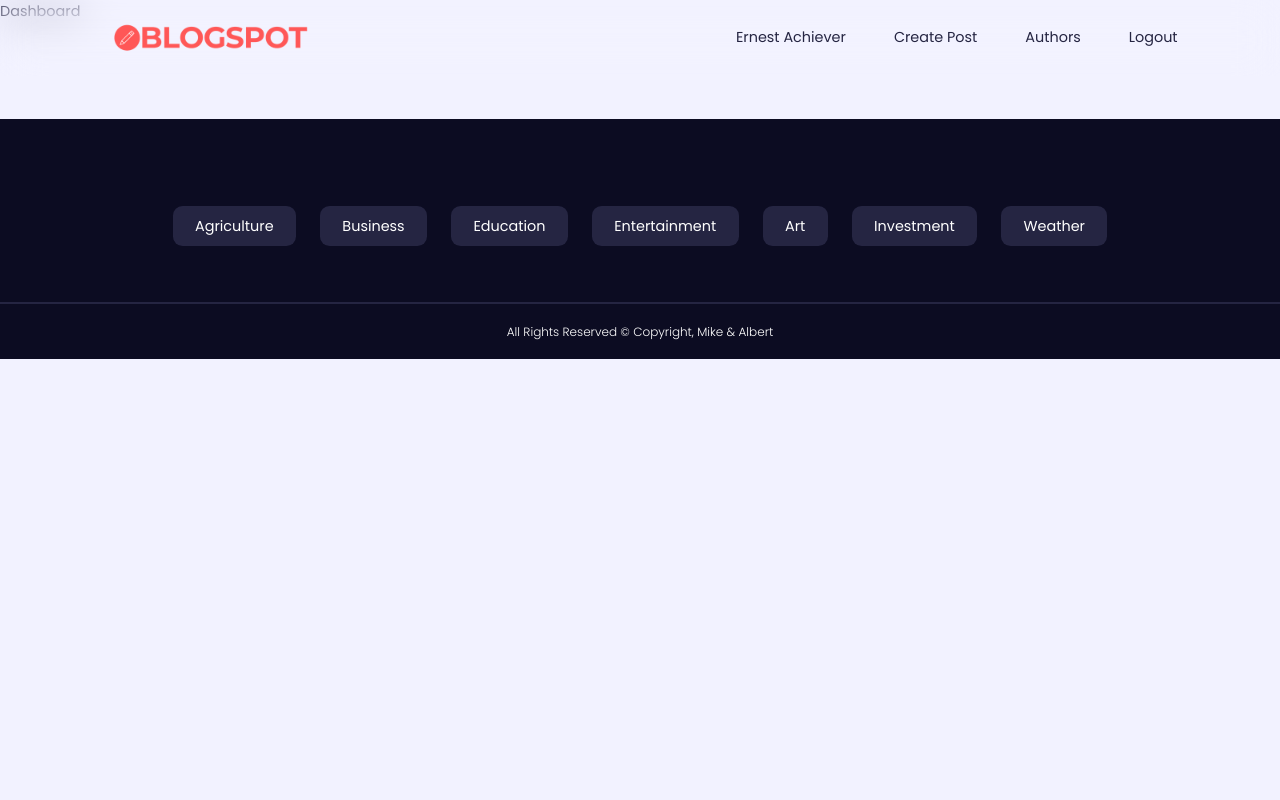
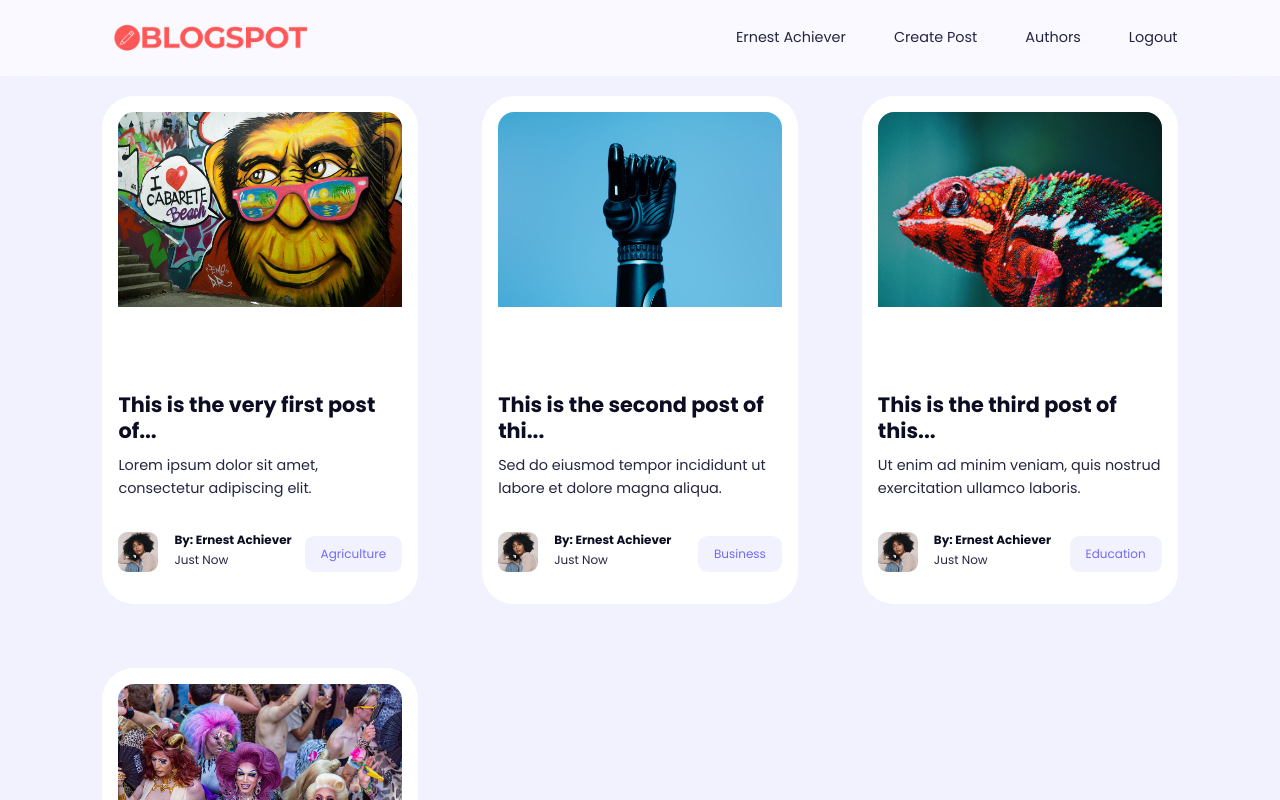
Before and after one commit to Albertocoge/blogspot-app, a React (Vite) app: page /posts/users/sdfsdf in a window 1280 px wide. Shown: the top 800 px of the page. Built offline with nearby package versions, Linux system fonts and the light colour scheme.

Commit message:
Author & category Posts

```diff
--- a/src/components/PostAuthor.jsx
+++ b/src/components/PostAuthor.jsx
@@ -1,5 +1,6 @@
 import { Link } from "react-router-dom"
 import Avatar from '../images/avatar1.jpg'
+
 
 
 const PostAuthor = () => {
--- a/src/components/Posts.jsx
+++ b/src/components/Posts.jsx
@@ -1,63 +1,25 @@
 import { useState } from "react";
-
-import Thumbnail1 from "../images/blog1.jpg";
-import Thumbnail2 from "../images/blog2.jpg";
-import Thumbnail3 from "../images/blog3.jpg";
-import Thumbnail4 from "../images/blog4.jpg";
+import { DUMMY_POSTS} from "../data";
 import PostItem from "./PostItem";
-
-const DUMMY_POSTS = [
-  {
-    id: 1,
-    thumbnail: Thumbnail1,
-    category: "Agriculture",
-    title: "This is the very first post of this blog",
-    desc: "Lorem ipsum dolor sit amet, consectetur adipiscing elit.",
-    authorID: 1
-  },
-  {
-    id: 2,
-    thumbnail: Thumbnail2,
-    category: "Business",
-    title: "This is the second post of this blog",
-    desc: "Sed do eiusmod tempor incididunt ut labore et dolore magna aliqua.",
-    authorID: 2
-  },
-  {
-    id: 3,
-    thumbnail: Thumbnail3,
-    category: "Education",
-    title: "This is the third post of this blog",
-    desc: "Ut enim ad minim veniam, quis nostrud exercitation ullamco laboris.",
-    authorID: 3
-  },
-  {
-    id: 4,
-    thumbnail: Thumbnail4,
-    category: "Entertainment",
-    title: "This is the fourth post of this blog",
-    desc: "Duis aute irure dolor in reprehenderit in voluptate velit esse cillum.",
-    authorID: 4
-  }
-];
 
 const Posts = () => {
   const [posts, setPosts] = useState(DUMMY_POSTS);
 
   return (
     <section className='posts'>
-        <div className="container posts__container">
+        {posts.length > 0 ? <div className="container posts__container">
       {posts.map(({ id, thumbnail, category, title, desc, authorID }) => (
         <PostItem
           key={id}
           thumbnail={thumbnail}
+          postID={id}
           category={category}
           title={title}
           description={desc}
           authorID={authorID}
         />
       ))}
-      </div>
+      </div> : <h2 className= "center">No posts found</h2>}
     </section>
   );
 }
--- /dev/null
+++ b/src/data.js
@@ -0,0 +1,40 @@
+import Thumbnail1 from "./images/blog1.jpg";
+import Thumbnail2 from "./images/blog2.jpg";
+import Thumbnail3 from "./images/blog3.jpg";
+import Thumbnail4 from "./images/blog4.jpg";
+
+
+export const DUMMY_POSTS = [
+  {
+    id: "1",
+    thumbnail: Thumbnail1,
+    category: "Agriculture",
+    title: "This is the very first post of this blog",
+    desc: "Lorem ipsum dolor sit amet, consectetur adipiscing elit.",
+    authorID: 1
+  },
+  {
+    id: "2",
+    thumbnail: Thumbnail2,
+    category: "Business",
+    title: "This is the second post of this blog",
+    desc: "Sed do eiusmod tempor incididunt ut labore et dolore magna aliqua.",
+    authorID: 2
+  },
+  {
+    id: "3",
+    thumbnail: Thumbnail3,
+    category: "Education",
+    title: "This is the third post of this blog",
+    desc: "Ut enim ad minim veniam, quis nostrud exercitation ullamco laboris.",
+    authorID: 3
+  },
+  {
+    id: "4",
+    thumbnail: Thumbnail4,
+    category: "Entertainment",
+    title: "This is the fourth post of this blog",
+    desc: "Duis aute irure dolor in reprehenderit in voluptate velit esse cillum.",
+    authorID: 4
+  }
+];
--- a/src/index.css
+++ b/src/index.css
@@ -160,7 +160,7 @@ width: 100vw;
 height: 5rem;
 display: grid;
 place-items: center;
-background: var(255, 255, 255, 0.5);
+background:rgba(255, 255, 255, 0.5);
 position: fixed;
 top:0;
 left:0;
@@ -234,7 +234,7 @@ font-weight:300;
 
 /* Posts */
 
-.posts__container {
+.posts__container, .author-posts__container, .category-posts__container {
 display: grid;
 grid-template-columns: repeat(3, 1fr);
 gap: 4rem;
@@ -320,3 +320,7 @@ overflow: hidden;
     max-height: 30rem;
     overflow: hidden;
 }
+
+.post-detail p {
+    margin-bottom: 0.7rem;
+}
--- a/src/index.jsx
+++ b/src/index.jsx
@@ -15,6 +15,7 @@ import CategoryPosts from './pages/CategoryPosts.jsx'
 import Dashboard from './pages/Dashboard.jsx'
 import EditPost from './pages/EditPost.jsx'
 import Logout from './pages/Logout.jsx'
+import AuthorPosts from './pages/AuthorPosts.jsx'
 
 const router = createBrowserRouter([
 {
@@ -30,7 +31,8 @@ children: [
   {path: "authors", element: <Authors/>},
   {path: "create", element: <CreatePost/>},
   {path: "posts/categories/:category", element: <CategoryPosts/>},
-  {path: "posts/users/:id", element: <Dashboard/>},
+  {path: "posts/users/:id", element: <AuthorPosts/>},
+  {path: "myposts/:id", element: <Dashboard/>},
   {path: "posts/:id/edit", element: <EditPost/>},
   {path: "logout", element: <Logout/>},
 ]
--- a/src/pages/AuthorPosts.jsx
+++ b/src/pages/AuthorPosts.jsx
@@ -1,6 +1,28 @@
+import { useState } from "react";
+import { DUMMY_POSTS } from "../data";
+import PostItem from "../components/PostItem";
+
 const AuthorPosts = () => {
-return (
-<div>AuthorPosts</div>
-)
-}
-export default AuthorPosts
+  const [posts, setPosts] = useState(DUMMY_POSTS);
+
+
+  return (
+    <section className='posts'>
+        {posts.length > 0 ? <div className="container posts__container">
+      {posts.map(({ id, thumbnail, category, title, desc, authorID }) => (
+        <PostItem
+          key={id}
+          thumbnail={thumbnail}
+          postID={id}
+          category={category}
+          title={title}
+          description={desc}
+          authorID={authorID}
+        />
+      ))}
+      </div> : <h2 className= "center">No posts found</h2>}
+    </section>
+  );
+};
+
+export default AuthorPosts;
--- a/src/pages/CategoryPosts.jsx
+++ b/src/pages/CategoryPosts.jsx
@@ -1,6 +1,28 @@
+import { useState } from "react";
+import { DUMMY_POSTS } from "../data";
+import PostItem from "../components/PostItem";
+
 const CategoryPosts = () => {
-    return (
-    <div>CategoryPosts</div>
-    )
-    }
-    export default CategoryPosts
+  const [posts, setPosts] = useState(DUMMY_POSTS);
+
+
+  return (
+    <section>
+        {posts.length > 0 ? <div className="container posts__container">
+      {posts.map(({ id, thumbnail, category, title, desc, authorID }) => (
+        <PostItem
+          key={id}
+          thumbnail={thumbnail}
+          postID={id}
+          category={category}
+          title={title}
+          description={desc}
+          authorID={authorID}
+        />
+      ))}
+      </div> : <h2 className= "center">No posts found</h2>}
+    </section>
+  );
+};
+
+export default CategoryPosts;
```
